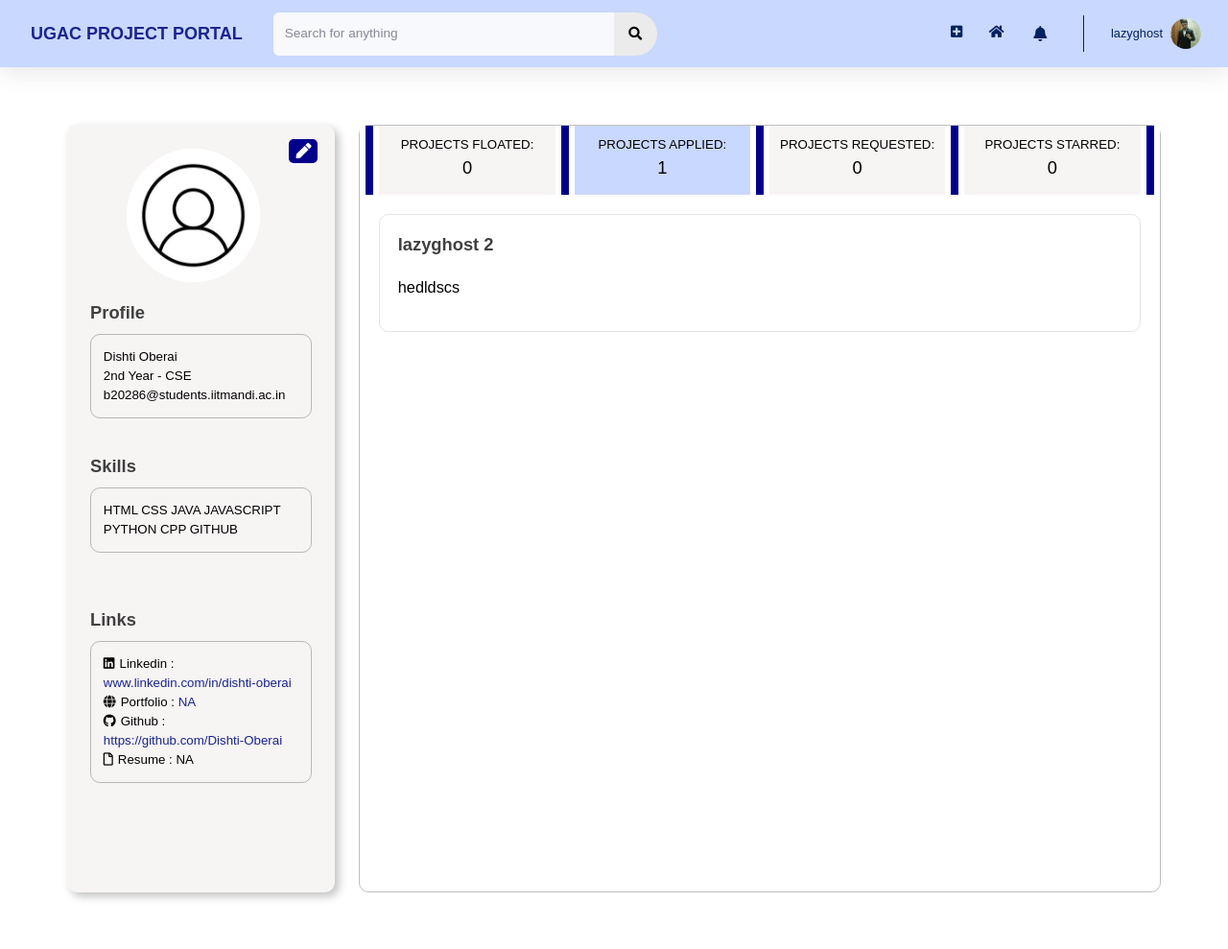
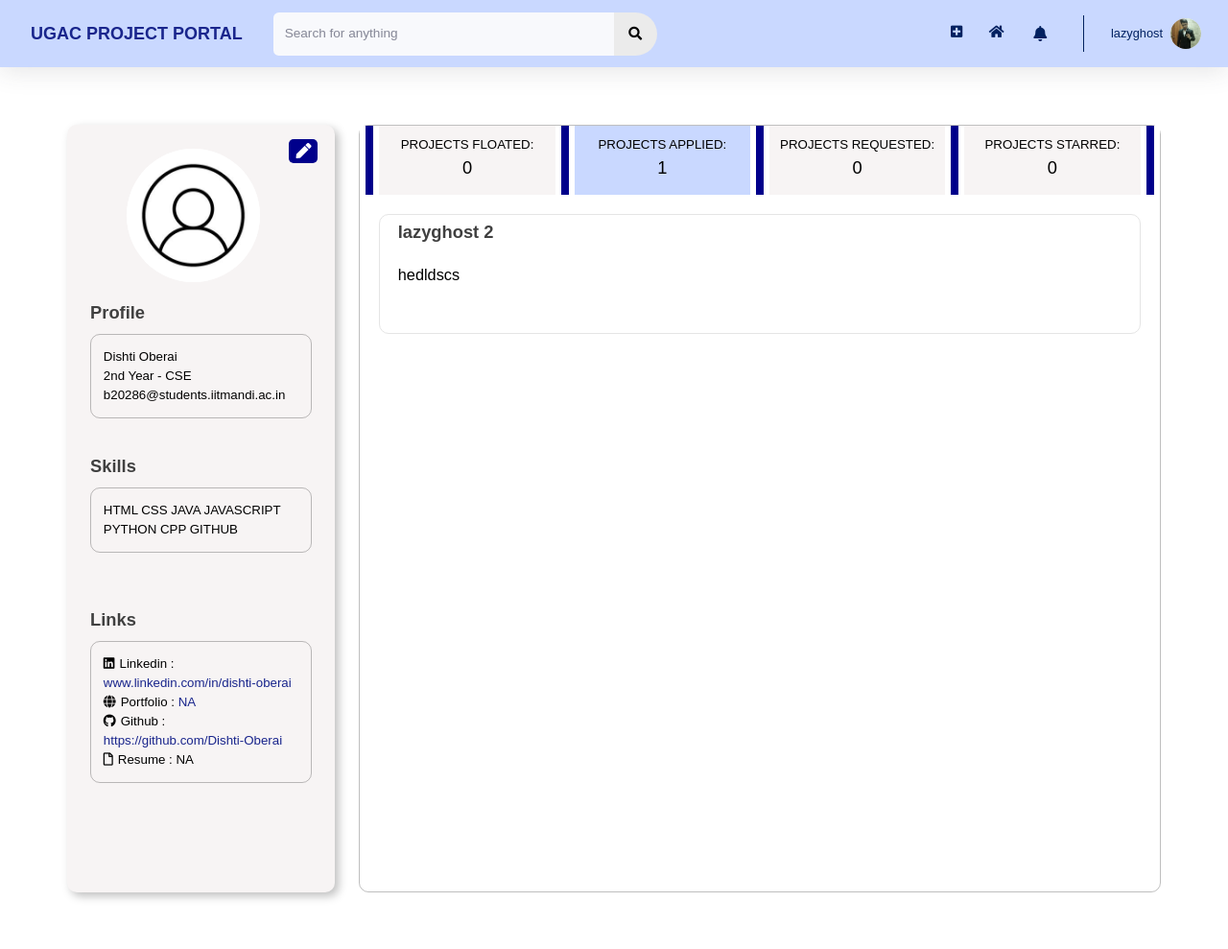
Before and after one commit to naveensaigit/project_portal, a Django app: page /profile/7 in a window 1280 px wide, after a click that opens the changed part. Shown: the top 989 px of the page at 96% size. Run offline with Django 4.2, Linux system fonts and the light colour scheme; a user stored in the database is signed in; data comes from the database, SQL or seed files in the repository; some libraries are stand-ins or nearby versions.

Commit message:
Corrected styling of profile page

```diff
--- a/users/static/users/profile.css
+++ b/users/static/users/profile.css
@@ -140,6 +140,7 @@
   overflow: hidden;
   margin: 1.5vw;
   padding: 1.5vw;
+  padding-top: 0.5vw;
   border: 1px solid #E5E5E5;
   box-sizing: border-box;
   border-radius: 10px;
@@ -160,7 +161,7 @@
 }
 
 .project-card-description {
-  max-height: 45px;
+  height: 56px;
   margin-bottom: 15px;
   overflow: hidden;
 }
--- a/users/static/users/profile.js
+++ b/users/static/users/profile.js
@@ -43,7 +43,20 @@ function changeSize(className, size2, size1) {
         else
             elem[i].style.fontSize = String(m * 1100 + c) + "px";
     }
-    // console.log(x.style.fontSize);
+}
+
+function changeHeight(className, size2, size1) {
+    var w, m, c;
+    w = window.innerWidth;
+    m = (size2 - size1) / 650;
+    c = size2 - m * 1500;
+    var elem = document.getElementsByClassName(className);
+    for (var i = 0; i < elem.length; i++) {
+        if (w > 1100)
+            elem[i].style.height = String(m * w + c) + "px";
+        else
+            elem[i].style.height = String(m * 1100 + c) + "px";
+    }
 }
 
 function makeChanges() {
@@ -53,5 +66,6 @@ function makeChanges() {
     changeSize('cardTitle', 20, 15);
     changeSize('project-card-title', 20, 15);
     changeSize('project-card-description', 18, 13);
+    changeHeight('project-card-description', 56, 45);
 }
 window.onresize = makeChanges;
```
